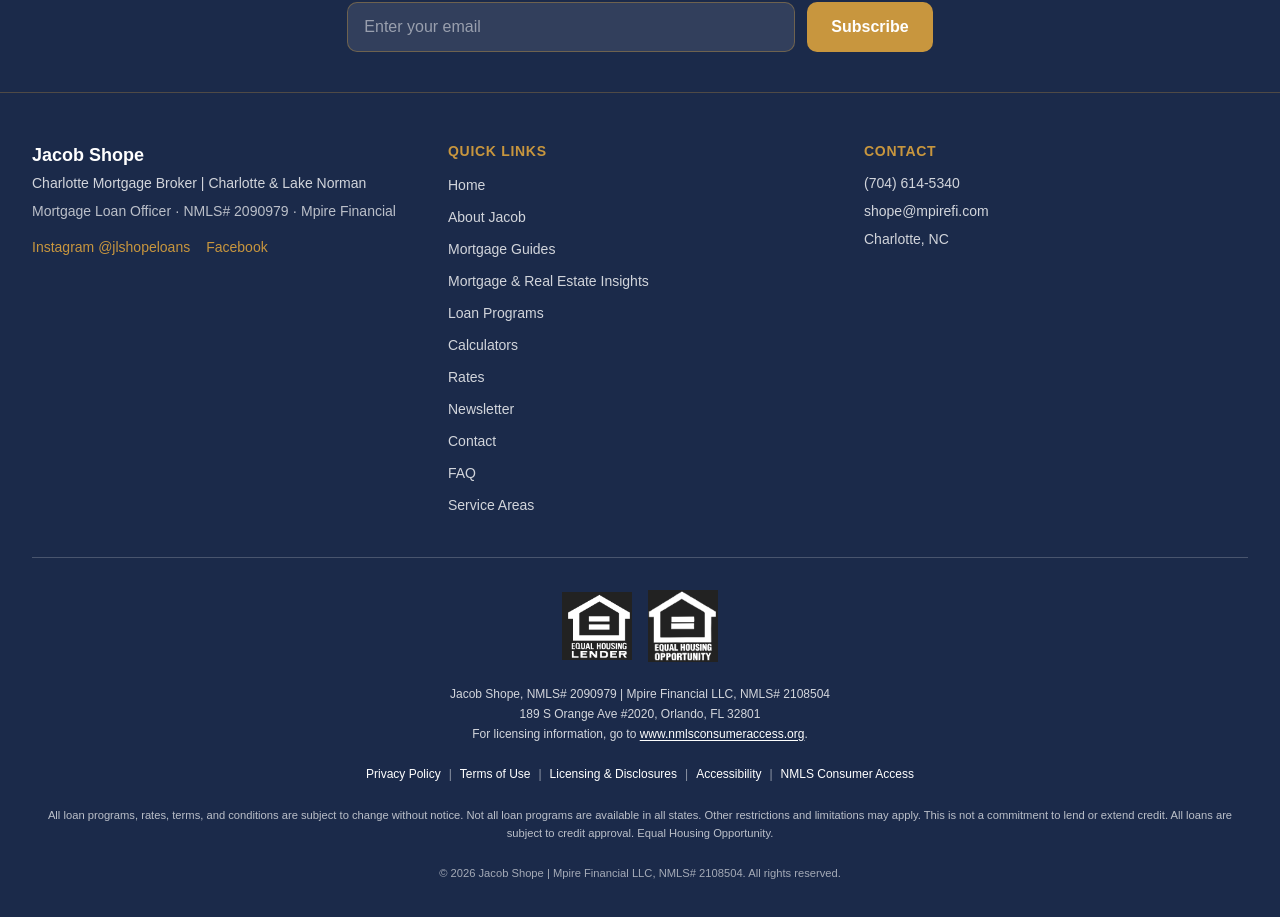
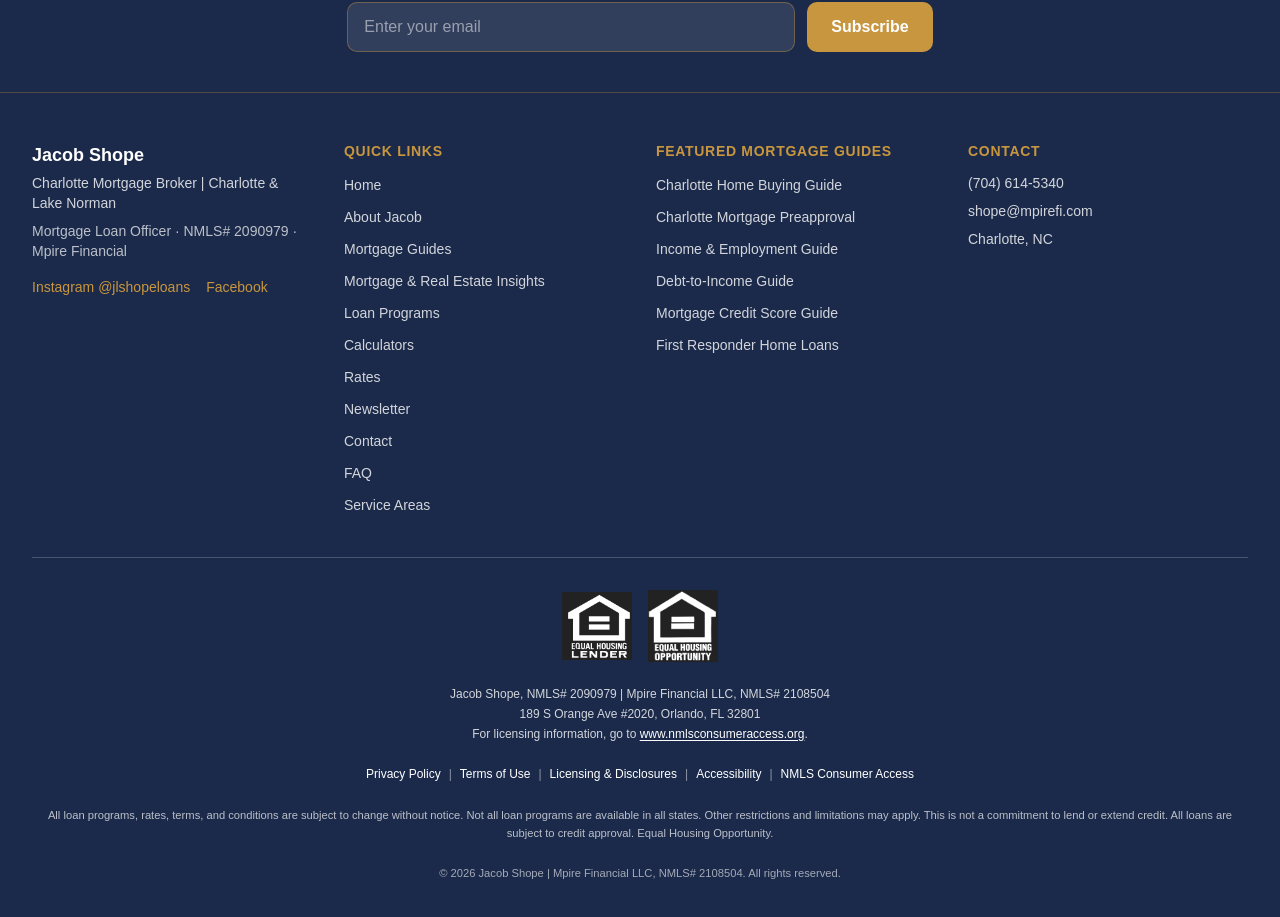
Before and after one commit to JLshope12/jacob-shope-mortgage, a Next.js app: page / in a window 1280 px wide. Shown: the part 5754-6671 px from the top of the page. Built offline with nearby package versions, Linux system fonts and the light colour scheme.

Commit message:
Strengthen sitewide internal links to mortgage guides

```diff
--- a/components/layout/Footer.tsx
+++ b/components/layout/Footer.tsx
@@ -15,11 +15,20 @@ const QUICK_LINKS = [
   { href: "/service-areas", label: "Service Areas" },
 ];
 
+const FEATURED_GUIDES = [
+  { href: "/charlotte-home-buying-mortgage-guide", label: "Charlotte Home Buying Guide" },
+  { href: "/mortgage-preapproval-charlotte", label: "Charlotte Mortgage Preapproval" },
+  { href: "/mortgage-income-employment-charlotte", label: "Income & Employment Guide" },
+  { href: "/mortgage-dti-charlotte", label: "Debt-to-Income Guide" },
+  { href: "/mortgage-credit-score-charlotte", label: "Mortgage Credit Score Guide" },
+  { href: "/first-responder-home-loans-charlotte", label: "First Responder Home Loans" },
+];
+
 export function Footer() {
   return (
     <footer className="bg-navy text-white">
       <div className="mx-auto max-w-7xl px-4 py-12 md:px-6 lg:px-8">
-        <div className="grid gap-8 md:grid-cols-2 lg:grid-cols-3">
+        <div className="grid gap-8 md:grid-cols-2 lg:grid-cols-4">
           <div>
             <p className="text-lg font-bold text-white">Jacob Shope</p>
             <p className="mt-1 text-sm text-white/80">Charlotte Mortgage Broker | Charlotte &amp; Lake Norman</p>
@@ -59,7 +68,20 @@ export function Footer() {
             </ul>
           </div>
 
-          <div className="md:col-span-2 lg:col-span-1">
+          <div>
+            <h3 className="text-sm font-semibold uppercase tracking-wider text-gold">Featured Mortgage Guides</h3>
+            <ul className="mt-3 space-y-2">
+              {FEATURED_GUIDES.map(({ href, label }) => (
+                <li key={href}>
+                  <Link href={href} className="text-sm text-white/80 transition-colors hover:text-gold">
+                    {label}
+                  </Link>
+                </li>
+              ))}
+            </ul>
+          </div>
+
+          <div>
             <h3 className="text-sm font-semibold uppercase tracking-wider text-gold">Contact</h3>
             <ul className="mt-3 space-y-2 text-sm text-white/80">
               <li><a href="tel:+17046145340" className="hover:text-gold">(704) 614-5340</a></li>
```
